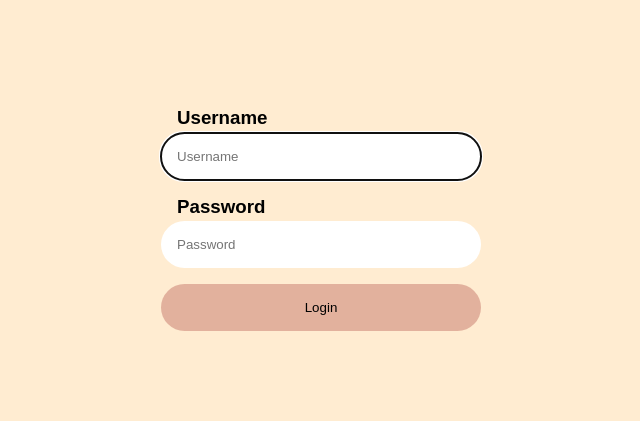
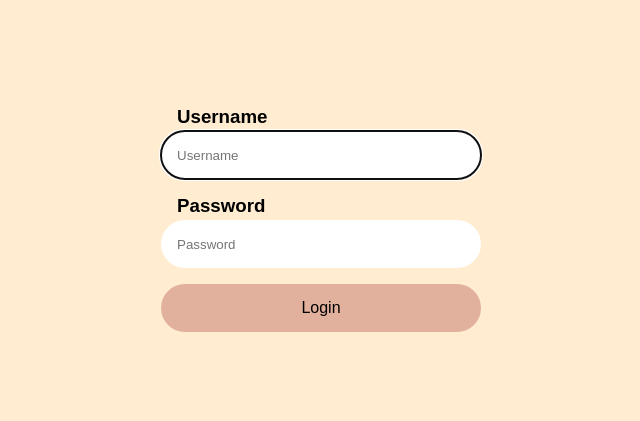
Before and after one commit to nuggetInc/Fietsverhuur-de-Elstar, a PHP site: page / in a window 1280 px wide. Shown: the part 181-602 px from the top of the page, without its empty margins (319-959 px from the left). Run offline with PHP 8.4, Linux system fonts and the light colour scheme.

Commit message:
more improvements to login.css

```diff
--- a/css/login.css
+++ b/css/login.css
@@ -21,7 +21,10 @@
 }
 
 #login input {
-    padding: 1rem;
+    margin: 0;
+    padding: 0 1rem;
+
+    height: 3rem;
 
     border-radius: 1.5rem;
     border-width: 0;
@@ -30,6 +33,7 @@
 }
 
 #login input[type="submit"] {
+    font-size: 1rem;
     background-color: var(--highlight-color);
 }
 
```
